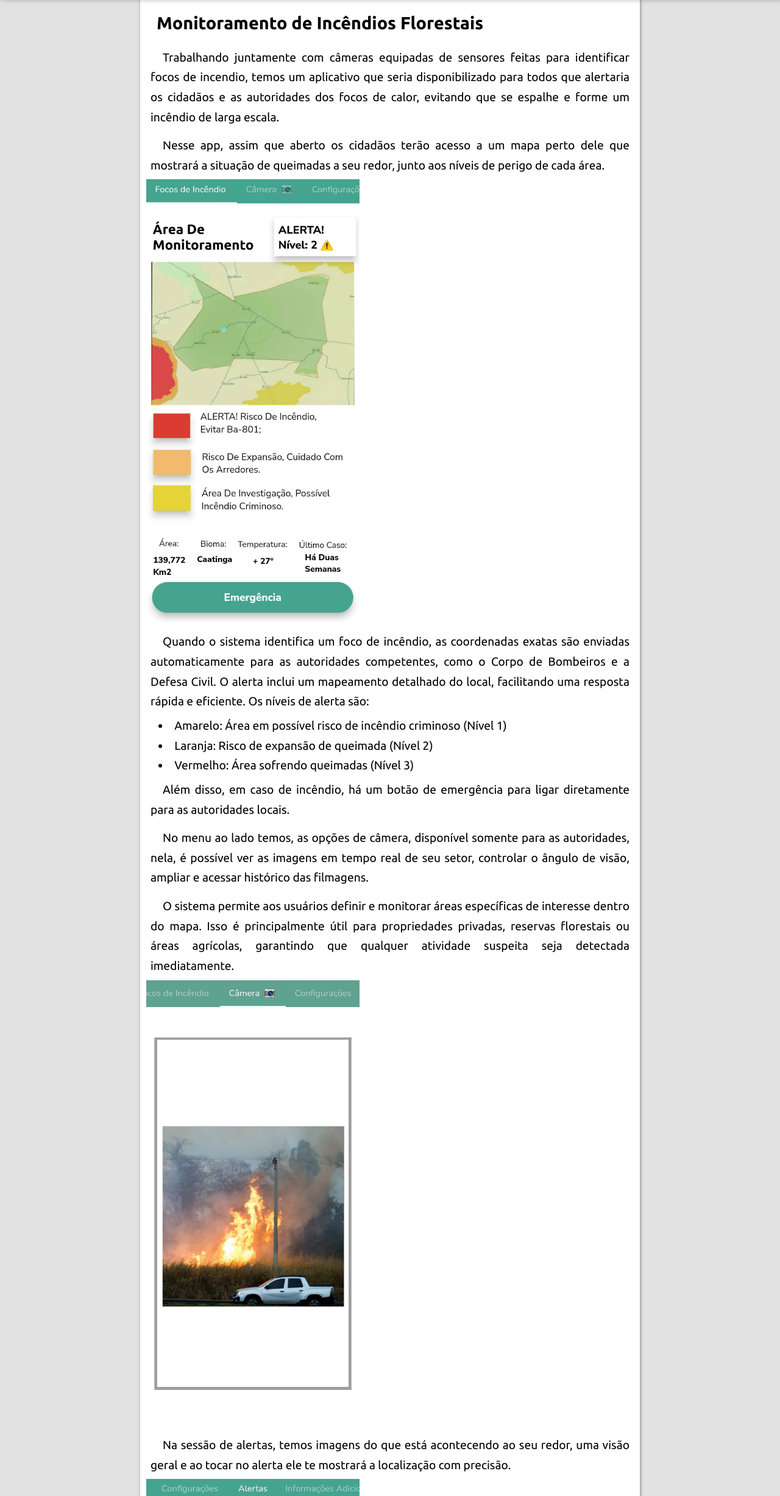
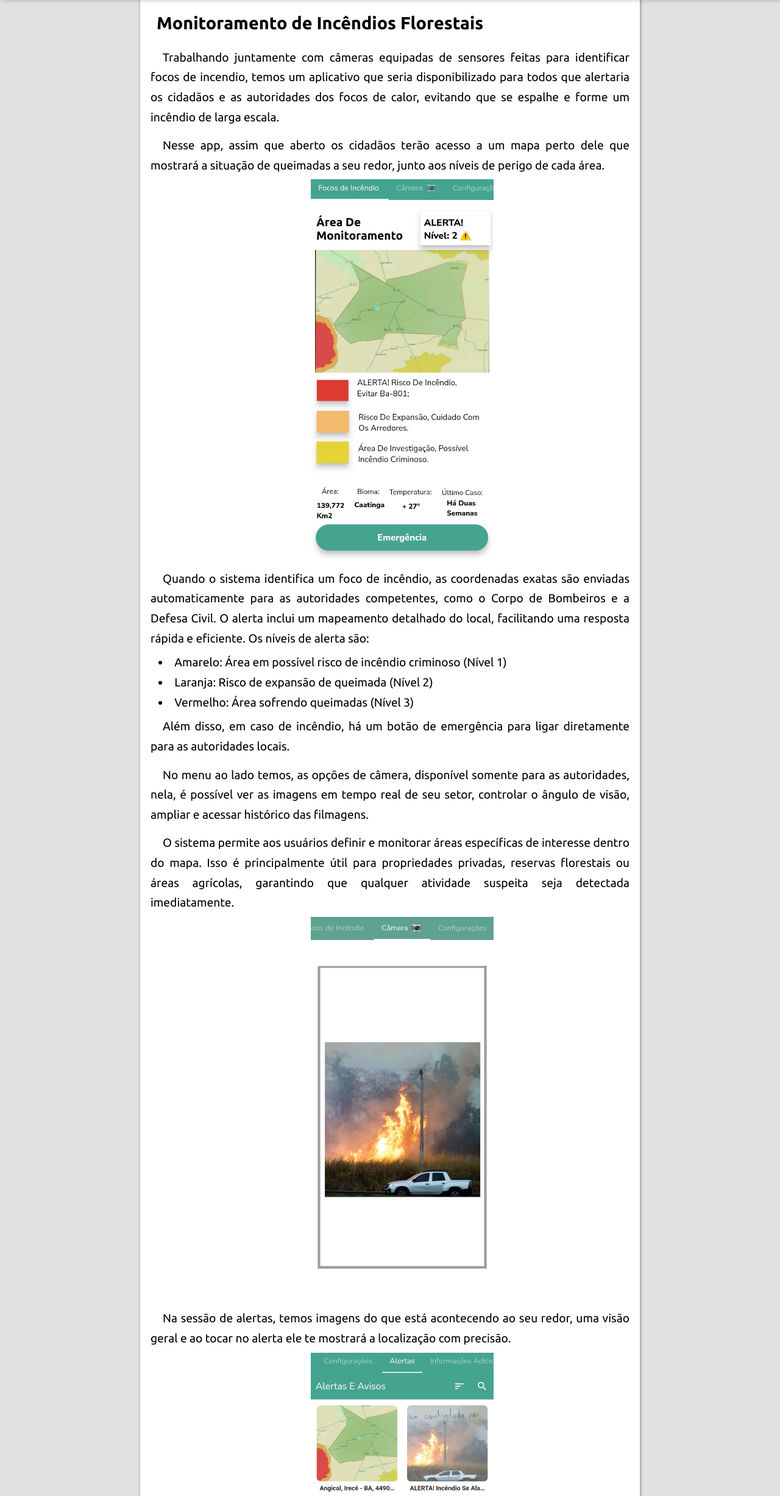
Before and after one commit to alangomes709/snct2024, a plain HTML site: page index.html in a window 1280 px wide. Shown: the part 106-2560 px from the top of the page at 61% size. Drawn offline with Linux system fonts and the light colour scheme.

Commit message:
pre-3.2
teste centralizando imagens

```diff
--- a/estilos/style.css
+++ b/estilos/style.css
@@ -41,6 +41,11 @@ nav a {
     padding: 3px;
     font-size: 19px;
     transition: 0.3s;
+}
+
+main > div.img-centering {
+    margin: auto;
+    max-width: 300px;
 }
 
 img.logo {
@@ -102,12 +107,11 @@ main h1, h2 {
 
 main p {
     padding: 7px;
+    font-size: 1em;
 }
 
 main img {
     width: 100%;
-    margin: auto;
-
 }
 
 footer {
--- a/index.html
+++ b/index.html
@@ -19,7 +19,7 @@
         <h2>Monitoramento de Incêndios Florestais</h2>
         <p>Trabalhando juntamente com câmeras equipadas de sensores feitas para identificar focos de incendio, temos um aplicativo que seria disponibilizado para todos que alertaria os cidadãos e as autoridades dos focos de calor, evitando que se espalhe e forme um incêndio de larga escala.</p>
         <p>Nesse app, assim que aberto os cidadãos terão acesso a um mapa perto dele que mostrará a situação de queimadas a seu redor, junto aos níveis de perigo de cada área.</p>
-        <img src="imagens/app-policia-bombeiros-mapa-a.jpg" alt="">
+        <div class="img-centering"><img src="imagens/app-policia-bombeiros-mapa-a.jpg" alt=""></div>
         <p>Quando o sistema identifica um foco de incêndio, as coordenadas exatas são enviadas automaticamente para as autoridades competentes, como o Corpo de Bombeiros e a Defesa Civil. O alerta inclui um mapeamento detalhado do local, facilitando uma resposta rápida e eficiente. Os níveis de alerta são:</p>
         <div id="niveis-perigo">
             <ul>
@@ -31,12 +31,12 @@
         <p>Além disso, em caso de incêndio, há um botão de emergência para ligar diretamente para as autoridades locais.</p>
         <p>No menu ao lado temos, as opções de câmera, disponível somente para as autoridades, nela, é possível ver as imagens em tempo real de seu setor, controlar o ângulo de visão, ampliar e acessar histórico das filmagens.</p>
         <p>O sistema permite aos usuários definir e monitorar áreas específicas de interesse dentro do mapa. Isso é principalmente útil para propriedades privadas, reservas florestais ou áreas agrícolas, garantindo que qualquer atividade suspeita seja detectada imediatamente.</p>
-        <img src="imagens/app-policia-bombeiros-camera-v-a.jpg" alt="">
+        <div class="img-centering"><img src="imagens/app-policia-bombeiros-camera-v-a.jpg" alt=""></div>
         <p>Na sessão de alertas, temos imagens do que está acontecendo ao seu redor, uma visão geral e ao tocar no alerta ele te mostrará a localização com precisão.</p>
-        <img src="imagens/app-policia-bombeiros-alerta-a.jpg" alt="">
+        <div class="img-centering"><img src="imagens/app-policia-bombeiros-alerta-a.jpg" alt=""></div>
         <p>Quando vamos ao menu configurações temos o diagnóstico dos dispositivos, que mostra se há defeitos, a situação das conexões, sensores, motores, etc.</p>
         <p>Arrastando novamente para o lado, temos a aba de informações adicionais. Lá encontraremos as características do bioma em que você está, como o clima, solo, frequência de incendios e suas causas.</p>
-        <img src="imagens/app-policia-bombeiros-informacoes-adicionais-a.png" alt="">
+        <div class="img-centering"><img src="imagens/app-policia-bombeiros-informacoes-adicionais-a.png" alt=""></div>
         <p>O protótipo deste app pode ser baixado clicando <a href="prototipo-aplicativo/ARIF-prototipov4.apk" type=".apk">aqui</a>, disponível somente para dispositivos Android.</p>
         <h2>Conclusão</h2>
         <p>O uso de tecnologias avançadas para o mapeamento geográfico e monitoramento de incêndios florestais representa um grande avanço na preservação ambiental. Com a combinação de câmeras térmicas, termográficas e híbridas, juntamente com um sistema de alerta eficiente e personalizável, torna-se possível detectar e responder de forma rápida a focos de incêndio, minimizando danos e protegendo áreas vulneráveis. A capacidade de monitorar e prever riscos, bem como identificar causas de incêndios criminosos, proporciona um controle mais rigoroso e uma ação mais eficaz das autoridades competentes. Dessa forma, esta ferramenta se mostra indispensável na luta contra os incêndios florestais, promovendo uma gestão ambiental mais inteligente e proativa.</p>
```
